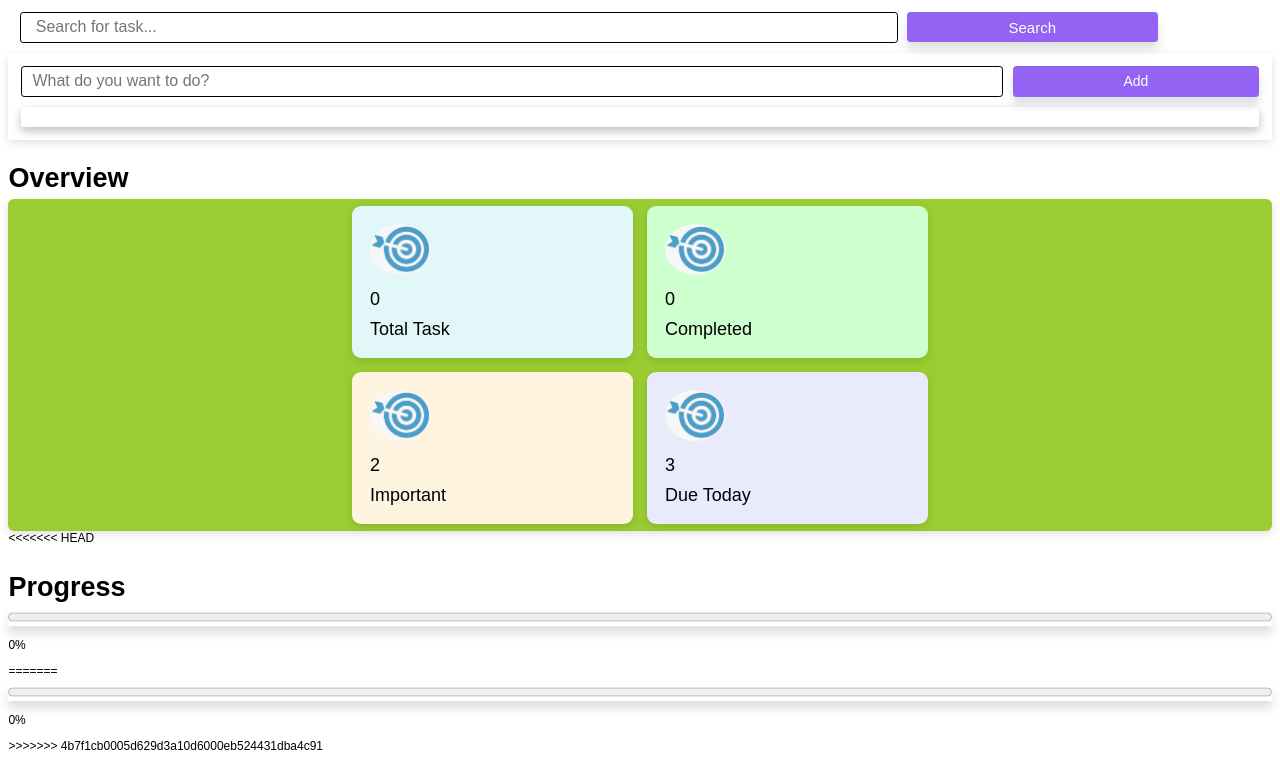
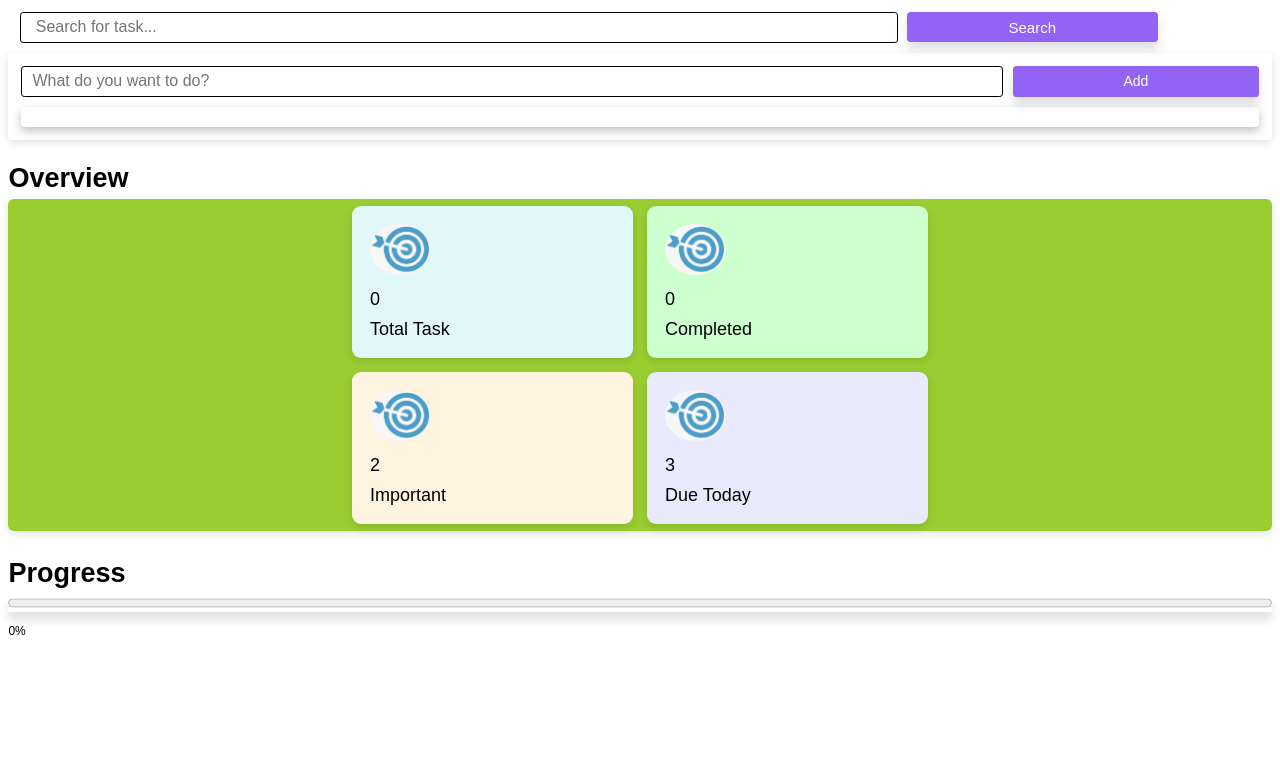
Before and after one commit to ObedK7/Todoist, a plain HTML site: page index.html in a window 1280 px wide. Shown: the part 118-880 px from the top of the page. After the commit the page ends 800 px from the top, so only its background shows below. Drawn offline with Linux system fonts and the light colour scheme.

Commit message:
Feat: fixed merge

```diff
--- a/index.html
+++ b/index.html
@@ -84,14 +84,9 @@
             </div>
 
             <div>
-<<<<<<< HEAD
                 <p id="progressText">Progress</p>
                 <progress value="0" max="100" id="taskProgress"></progress>
                 <p id="progressCount">0%</p>
-=======
-                <progress value="0" max="100" id="taskProgress"></progress>
-                <p class="progressCount">0%</p>
->>>>>>> 4b7f1cb0005d629d3a10d6000eb524431dba4c91
             </div>
         </div>
     </main>
```
